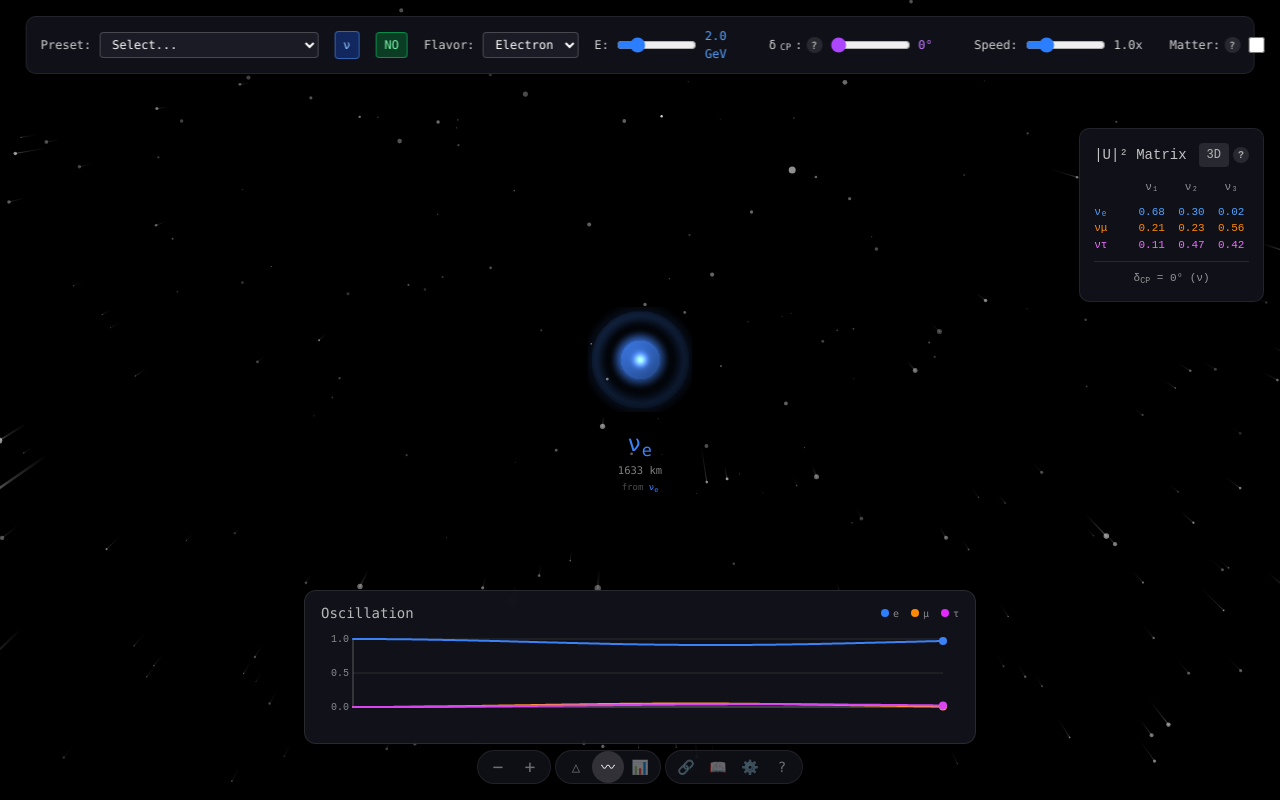
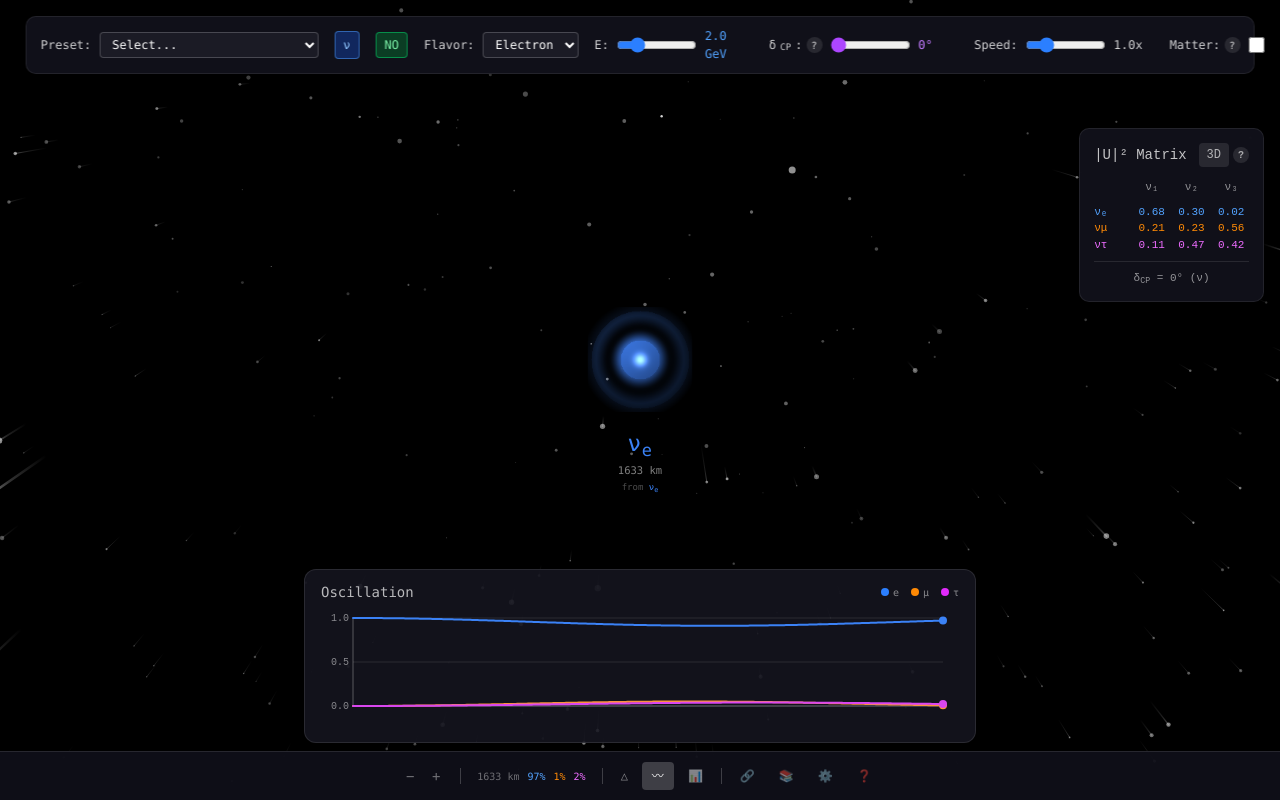
Before and after one commit to planckeon/itn, a React (Vite) app: page / in a window 1280 px wide. Built offline with nearby package versions, Linux system fonts and the light colour scheme.

Commit message:
revert: restore unified bottom bar with zoom controls
Reverted to the cleaner unified bottom bar design from 0495854.
Added zoom controls (−/+) to the left side of the bar.
Keyboard shortcuts (+/-/0/scroll) still work from useKeyboardShortcuts.

```diff
--- a/src/App.tsx
+++ b/src/App.tsx
@@ -20,10 +20,42 @@ interface PanelState {
 	spectrum: boolean;
 }
 
-// Floating probability plot panel
-const ProbabilityPanel = memo(() => {
-	const { state } = useSimulation();
-	const { probabilityHistory, energy } = state;
+interface BottomHUDProps {
+	onOpenLearnMore: () => void;
+	onOpenSettings: () => void;
+	onOpenHelp: () => void;
+}
+
+// Memoized panel components to prevent unnecessary re-renders
+const TernaryPanel = memo(() => (
+	<div className="flex-shrink-0">
+		<TernaryPlot embedded />
+	</div>
+));
+TernaryPanel.displayName = "TernaryPanel";
+
+const SpectrumPanel = memo(() => (
+	<div className="flex-shrink-0">
+		<EnergySpectrumPlot embedded />
+	</div>
+));
+SpectrumPanel.displayName = "SpectrumPanel";
+
+// Unified bottom control panel with toggleable widgets and menu
+function BottomHUD({ onOpenLearnMore, onOpenSettings, onOpenHelp }: BottomHUDProps) {
+	const { state, setZoom } = useSimulation();
+	const { probabilityHistory, energy, distance, zoom } = state;
+	const [panels, setPanels] = useState<PanelState>({
+		ternary: false,
+		probability: true,
+		spectrum: false,
+	});
+	const [shareOpen, setShareOpen] = useState(false);
+
+	// Memoized toggle to prevent recreation
+	const togglePanel = useCallback((panel: keyof PanelState) => {
+		setPanels(prev => ({ ...prev, [panel]: !prev[panel] }));
+	}, []);
 
 	const probabilityData = probabilityHistory.map((item) => ({
 		distance: item.distance,
@@ -34,15 +66,26 @@ const ProbabilityPanel = memo(() => {
 		},
 	}));
 
+	// Get current probabilities for quick stats
+	const currentProbs = probabilityHistory.length > 0
+		? probabilityHistory[probabilityHistory.length - 1]
+		: { Pe: 1, Pmu: 0, Ptau: 0 };
+
+	const anyPanelOpen = panels.ternary || panels.probability || panels.spectrum;
+
 	return (
+		<div className="fixed bottom-0 left-0 right-0 z-20 pointer-events-none">
+			{/* Panel area - rendered conditionally without animation */}
+			{anyPanelOpen && (
+				<div className="flex justify-center items-end gap-3 px-4 pb-2 pointer-events-auto">
+					{panels.ternary && <TernaryPanel />}
+					{panels.probability && (
 						<div
-			className="fixed bottom-14 left-1/2 -translate-x-1/2 z-20 w-[55vw] max-w-2xl min-w-[320px] rounded-xl px-4 py-3"
+							className="flex-1 max-w-2xl min-w-[300px] rounded-xl px-4 py-3"
 							style={{
-				background: "rgba(20, 20, 30, 0.85)",
-				backdropFilter: "blur(8px)",
+								background: "rgba(20, 20, 30, 0.9)",
 								border: "1px solid rgba(255, 255, 255, 0.1)",
 							}}
-			data-panel="probability"
 						>
 							<div className="flex items-center justify-between mb-2">
 								<span className="text-white/70 text-sm font-mono">Oscillation</span>
@@ -69,146 +112,125 @@ const ProbabilityPanel = memo(() => {
 									muon: "rgb(251, 146, 60)",
 									tau: "rgb(217, 70, 239)",
 								}}
-				height={100}
+								height={120}
 								distanceLabel=""
 								probabilityLabel=""
 								energy={energy}
 								showOscillationLength={true}
 							/>
 						</div>
-	);
-});
-ProbabilityPanel.displayName = "ProbabilityPanel";
+					)}
+					{panels.spectrum && <SpectrumPanel />}
+				</div>
+			)}
 
-interface BottomControlsProps {
-	panels: PanelState;
-	onTogglePanel: (panel: keyof PanelState) => void;
-	onOpenShare: () => void;
-	onOpenLearnMore: () => void;
-	onOpenSettings: () => void;
-	onOpenHelp: () => void;
-}
-
-// Minimal floating controls
-function BottomControls({
-	panels,
-	onTogglePanel,
-	onOpenShare,
-	onOpenLearnMore,
-	onOpenSettings,
-	onOpenHelp
-}: BottomControlsProps) {
-	const { state, setZoom } = useSimulation();
-	const { zoom } = state;
-
-	const zoomIn = () => setZoom(Math.min(2, zoom + 0.15));
-	const zoomOut = () => setZoom(Math.max(0.5, zoom - 0.15));
-
-	return (
-		<div className="fixed bottom-4 left-1/2 -translate-x-1/2 z-30 flex items-center gap-1">
-			{/* Zoom controls - left cluster */}
+			{/* Control bar - always visible */}
 			<div
-				className="flex items-center rounded-full px-1"
+				className="flex items-center justify-center gap-2 py-2.5 px-4 pointer-events-auto"
 				style={{
-					background: "rgba(20, 20, 30, 0.7)",
-					backdropFilter: "blur(12px)",
-					border: "1px solid rgba(255, 255, 255, 0.08)",
+					background: "rgba(15, 15, 25, 0.95)",
+					borderTop: "1px solid rgba(255, 255, 255, 0.1)",
 				}}
 			>
+				{/* Zoom controls */}
+				<div className="flex items-center gap-0.5 mr-1">
 					<button
 						type="button"
-					onClick={zoomOut}
-					className="w-8 h-8 rounded-full text-white/40 hover:text-white hover:bg-white/10 flex items-center justify-center text-lg"
+						onClick={() => setZoom(Math.max(0.5, zoom - 0.15))}
+						className="w-6 h-6 rounded text-white/40 hover:text-white hover:bg-white/10 flex items-center justify-center text-sm"
 						title="Zoom out (−)"
 					>
 						−
 					</button>
 					<button
 						type="button"
-					onClick={zoomIn}
-					className="w-8 h-8 rounded-full text-white/40 hover:text-white hover:bg-white/10 flex items-center justify-center text-lg"
+						onClick={() => setZoom(Math.min(2, zoom + 0.15))}
+						className="w-6 h-6 rounded text-white/40 hover:text-white hover:bg-white/10 flex items-center justify-center text-sm"
 						title="Zoom in (+)"
 					>
 						+
 					</button>
 				</div>
 
-			{/* Panel toggles - center cluster */}
-			<div
-				className="flex items-center rounded-full px-1"
-				style={{
-					background: "rgba(20, 20, 30, 0.7)",
-					backdropFilter: "blur(12px)",
-					border: "1px solid rgba(255, 255, 255, 0.08)",
-				}}
-			>
+				{/* Divider */}
+				<div className="w-px h-4 bg-white/20" />
+
+				{/* Quick stats */}
+				<div className="flex items-center gap-2 mx-2 text-[10px] font-mono text-white/40">
+					<span>{distance.toFixed(0)} km</span>
+					<span className="text-blue-400">{(currentProbs.Pe * 100).toFixed(0)}%</span>
+					<span className="text-orange-400">{(currentProbs.Pmu * 100).toFixed(0)}%</span>
+					<span className="text-fuchsia-400">{(currentProbs.Ptau * 100).toFixed(0)}%</span>
+				</div>
+
+				{/* Divider */}
+				<div className="w-px h-4 bg-white/20" />
+
+				{/* Panel toggles - direct onClick, no delays */}
+				<div className="flex items-center gap-1">
 					<button
 						type="button"
-					onClick={() => onTogglePanel("ternary")}
-					className={`w-8 h-8 rounded-full flex items-center justify-center text-sm ${
+						onClick={() => togglePanel("ternary")}
+						className={`px-2.5 py-1.5 rounded text-xs font-mono ${
 							panels.ternary
-							? "text-white bg-white/15"
-							: "text-white/40 hover:text-white hover:bg-white/10"
+								? "bg-white/20 text-white"
+								: "text-white/50 hover:text-white/80 hover:bg-white/10"
 						}`}
-					title="Flavor triangle (△)"
+						title="Toggle Flavor Space triangle"
 					>
 						△
 					</button>
 					<button
 						type="button"
-					onClick={() => onTogglePanel("probability")}
-					className={`w-8 h-8 rounded-full flex items-center justify-center text-sm ${
+						onClick={() => togglePanel("probability")}
+						className={`px-2.5 py-1.5 rounded text-xs font-mono ${
 							panels.probability
-							? "text-white bg-white/15"
-							: "text-white/40 hover:text-white hover:bg-white/10"
+								? "bg-white/20 text-white"
+								: "text-white/50 hover:text-white/80 hover:bg-white/10"
 						}`}
-					title="Oscillation plot (〰)"
+						title="Toggle Probability vs Time plot"
 					>
 						〰
 					</button>
 					<button
 						type="button"
-					onClick={() => onTogglePanel("spectrum")}
-					className={`w-8 h-8 rounded-full flex items-center justify-center text-sm ${
+						onClick={() => togglePanel("spectrum")}
+						className={`px-2.5 py-1.5 rounded text-xs font-mono ${
 							panels.spectrum
-							? "text-white bg-white/15"
-							: "text-white/40 hover:text-white hover:bg-white/10"
+								? "bg-white/20 text-white"
+								: "text-white/50 hover:text-white/80 hover:bg-white/10"
 						}`}
-					title="Energy spectrum (📊)"
+						title="Toggle Energy Spectrum plot"
 					>
 						📊
 					</button>
 				</div>
 
-			{/* Menu - right cluster */}
-			<div
-				className="flex items-center rounded-full px-1"
-				style={{
-					background: "rgba(20, 20, 30, 0.7)",
-					backdropFilter: "blur(12px)",
-					border: "1px solid rgba(255, 255, 255, 0.08)",
-				}}
-			>
+				{/* Divider */}
+				<div className="w-px h-4 bg-white/20" />
+
+				{/* Menu buttons */}
+				<div className="flex items-center gap-1">
 					<button
 						type="button"
-					onClick={onOpenShare}
-					className="w-8 h-8 rounded-full text-white/40 hover:text-white hover:bg-white/10 flex items-center justify-center text-sm"
-					title="Share link"
+						onClick={() => setShareOpen(true)}
+						className="px-2.5 py-1.5 rounded text-xs text-white/50 hover:text-white/80 hover:bg-white/10"
+						title="Share"
 					>
 						🔗
 					</button>
 					<button
 						type="button"
 						onClick={onOpenLearnMore}
-					className="w-8 h-8 rounded-full text-white/40 hover:text-white hover:bg-white/10 flex items-center justify-center text-sm"
-					title="Learn more"
+						className="px-2.5 py-1.5 rounded text-xs text-white/50 hover:text-white/80 hover:bg-white/10"
+						title="Learn More"
 					>
-					📖
+						📚
 					</button>
 					<button
 						type="button"
 						onClick={onOpenSettings}
-					className="w-8 h-8 rounded-full text-white/40 hover:text-white hover:bg-white/10 flex items-center justify-center text-sm"
+						className="px-2.5 py-1.5 rounded text-xs text-white/50 hover:text-white/80 hover:bg-white/10"
 						title="Settings"
 					>
 						⚙️
@@ -216,12 +238,18 @@ function BottomControls({
 					<button
 						type="button"
 						onClick={onOpenHelp}
-					className="w-8 h-8 rounded-full text-white/40 hover:text-white hover:bg-white/10 flex items-center justify-center text-sm"
-					title="Keyboard shortcuts (?)"
+						className="px-2.5 py-1.5 rounded text-xs text-white/50 hover:text-white/80 hover:bg-white/10"
+						title="Help (Keyboard Shortcuts)"
 					>
-					?
+						❓
 					</button>
 				</div>
+			</div>
+
+			{/* Share modal */}
+			{shareOpen && (
+				<ShareButton isOpen={shareOpen} onClose={() => setShareOpen(false)} />
+			)}
 		</div>
 	);
 }
@@ -239,22 +267,11 @@ function App() {
 function AppContent() {
 	useKeyboardShortcuts();
 
-	const [panels, setPanels] = useState<PanelState>({
-		ternary: false,
-		probability: true,
-		spectrum: false,
-	});
-	const [shareOpen, setShareOpen] = useState(false);
 	const [learnOpen, setLearnOpen] = useState(false);
 	const [settingsOpen, setSettingsOpen] = useState(false);
 	const [helpOpen, setHelpOpen] = useState(false);
 
-	const togglePanel = useCallback((panel: keyof PanelState) => {
-		setPanels(prev => ({ ...prev, [panel]: !prev[panel] }));
-	}, []);
-
-	const openShare = useCallback(() => setShareOpen(true), []);
-	const closeShare = useCallback(() => setShareOpen(false), []);
+	// Memoized handlers to prevent unnecessary re-renders
 	const openLearnMore = useCallback(() => setLearnOpen(true), []);
 	const closeLearnMore = useCallback(() => setLearnOpen(false), []);
 	const openSettings = useCallback(() => setSettingsOpen(true), []);
@@ -280,33 +297,14 @@ function AppContent() {
 				<VisualizationArea />
 			</main>
 
-			{/* Floating panels - each positioned independently */}
-			{panels.ternary && (
-				<div className="fixed bottom-14 left-4 z-20" data-panel="ternary">
-					<TernaryPlot />
-				</div>
-			)}
-
-			{panels.probability && <ProbabilityPanel />}
-
-			{panels.spectrum && (
-				<div className="fixed bottom-14 right-4 z-20" data-panel="spectrum">
-					<EnergySpectrumPlot />
-				</div>
-			)}
-
-			{/* Floating bottom controls */}
-			<BottomControls
-				panels={panels}
-				onTogglePanel={togglePanel}
-				onOpenShare={openShare}
+			{/* Bottom HUD with panels and menu */}
+			<BottomHUD
 				onOpenLearnMore={openLearnMore}
 				onOpenSettings={openSettings}
 				onOpenHelp={openHelp}
 			/>
 
-			{/* Modals */}
-			{shareOpen && <ShareButton isOpen={shareOpen} onClose={closeShare} />}
+			{/* Modals - only render when open */}
 			{learnOpen && <LearnMorePanel isOpen={learnOpen} onClose={closeLearnMore} />}
 			{settingsOpen && <SettingsPanel isOpen={settingsOpen} onClose={closeSettings} />}
 			{helpOpen && <HelpModal isOpen={helpOpen} onClose={closeHelp} />}
--- a/src/components/EnergySpectrumPlot.tsx
+++ b/src/components/EnergySpectrumPlot.tsx
@@ -241,7 +241,7 @@ const EnergySpectrumPlot: React.FC<EnergySpectrumPlotProps> = ({ embedded = fals
 
 	return (
 		<div
-			className="relative"
+			className="absolute bottom-4 right-4 z-10"
 			style={{
 				background: "rgba(20, 20, 30, 0.85)",
 				backdropFilter: "blur(8px)",
--- a/src/components/TernaryPlot.tsx
+++ b/src/components/TernaryPlot.tsx
@@ -249,7 +249,7 @@ const TernaryPlot: React.FC<TernaryPlotProps> = ({ embedded = false }) => {
 
 	return (
 		<div
-			className="relative"
+			className="absolute bottom-4 left-4 z-10"
 			style={{
 				background: "rgba(20, 20, 30, 0.85)",
 				backdropFilter: "blur(8px)",
```
Lines whose indentation alone changed are shown as unchanged.
